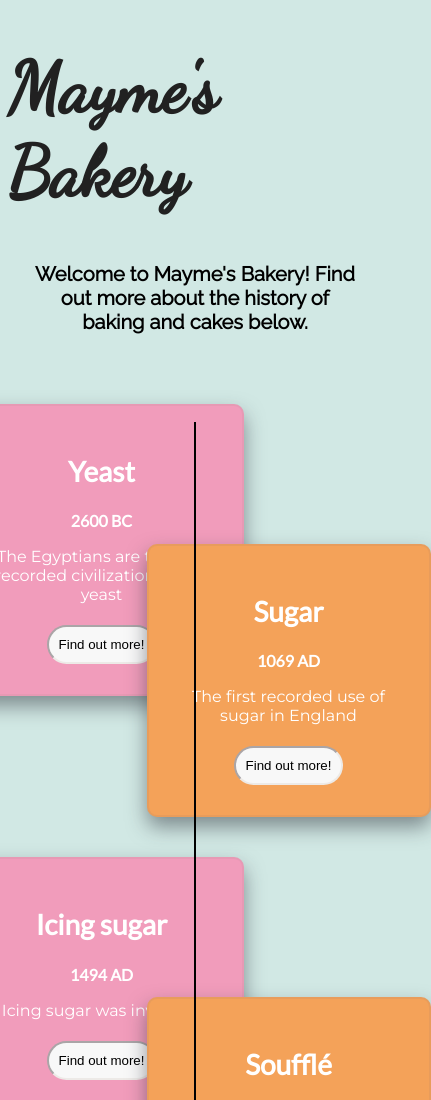
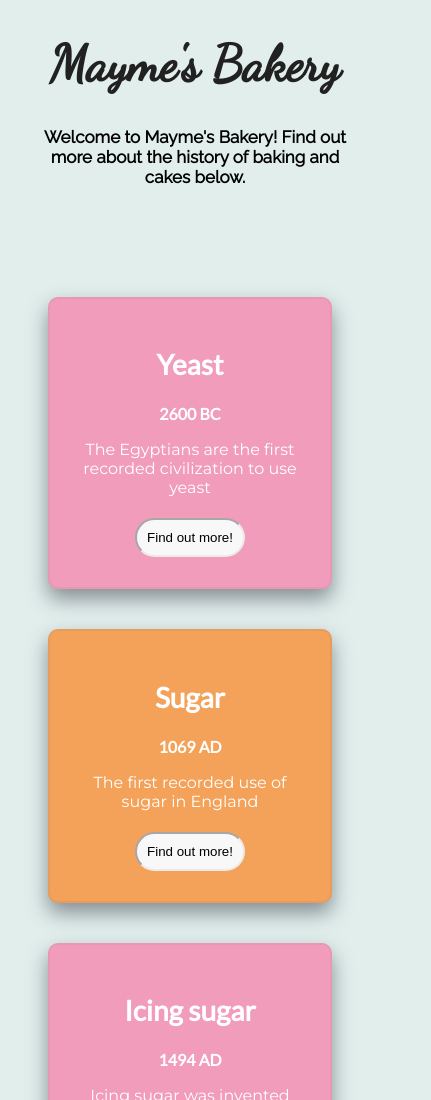
Before and after one commit to jesvica/maymes-bakery, a website with bundled scripts: page index.html in a window 390 px wide. Shown: the top 1100 px of the page, 431 px wide, since content can reach past the window. Built offline with nearby package versions, Linux system fonts and the light colour scheme.

Commit message:
added responsive styling

```diff
--- a/css/main.css
+++ b/css/main.css
@@ -117,7 +117,6 @@ body {
   left: 50%;
   height: 290%;
   width: 2px;
-  transform: translateX(-50%);
 }
 
 /*------------- Modal Box ----------------*/
@@ -180,3 +179,35 @@ body {
   border-right: 2px solid rgba(226, 220, 214, 0.5);
   border-bottom: 2px solid rgba(226, 220, 214, 0.5);
 }
+
+/* Responsive styling */
+@media only screen and (max-width: 600px) {
+  body {
+    background-color: #e1eeec;
+  }
+
+  h1 {
+    font-size: 50px;
+  }
+
+  .timeline-intro {
+    font-size: 17px;
+  }
+
+  .timeline-container {
+    grid: none;
+    display: inline-block;
+  }
+
+  .timeline-item {
+    margin: 40px;
+  }
+
+  .timeline-item:nth-child(even) {
+    margin-top: 0;
+  }
+
+  .timeline::before {
+    display: none;
+  }
+}
```
